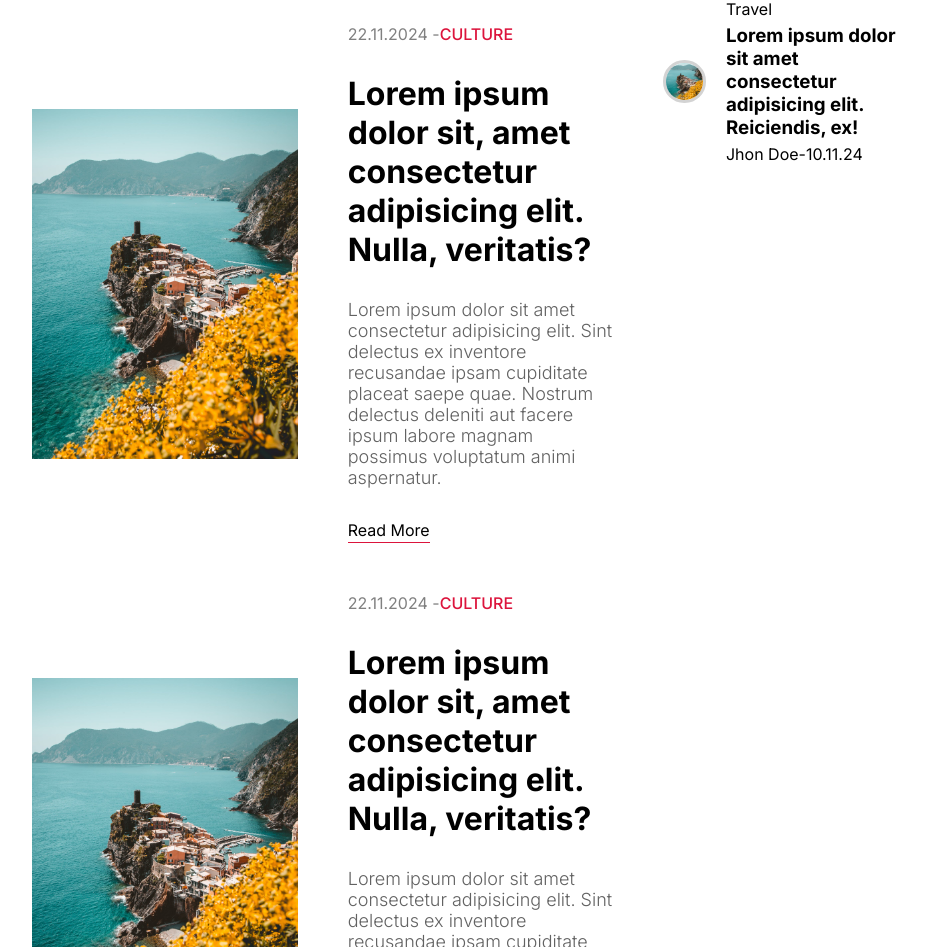
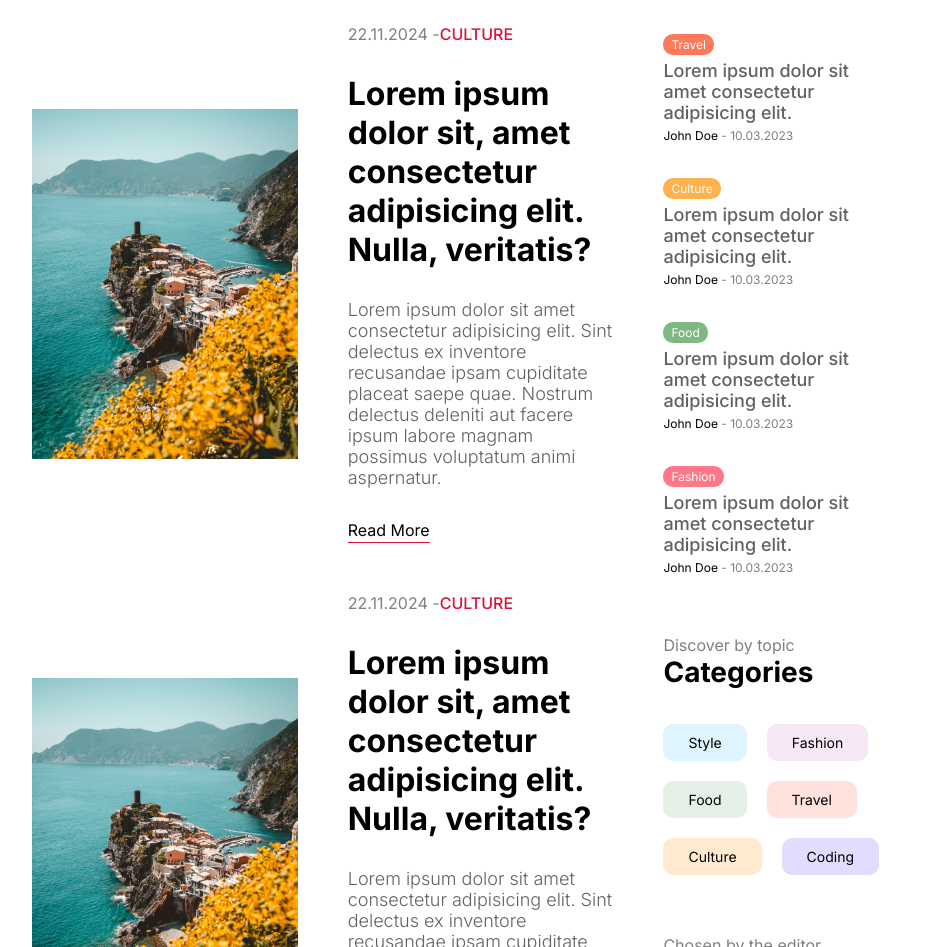
Before and after one commit to RakibMERNDev/rakib-blog, a Next.js app: page / in a window 1280 px wide. Shown: the part 1385-2332 px from the top of the page, without its empty margins (176-1103 px from the left). Built offline with nearby package versions, Linux system fonts and the light colour scheme.

Commit message:
Enhance Menu component with new layout, add MenuPosts and MenuCategories components, and update styles

```diff
--- a/src/components/Menu/Menu.jsx
+++ b/src/components/Menu/Menu.jsx
@@ -2,27 +2,23 @@
 import styles from "./menu.module.css";
 import Link from "next/link";
 import Image from "next/image";
+import MenuPosts from "../menuPosts/MenuPosts";
+import MenuCategories from "../menuCategories/MenuCategories";
 
 const Menu = () => {
-  return <div className={styles.container}>
-    <h2 className={styles.subtitle}>{"What's hot"}</h2>
-    <h1 className={styles.title}>Most Popular</h1>
-    <div className={styles.items}>
-      <Link href='' className={styles.item}>
-      <div className={styles.imageContainer}>
-        <Image src="/p1.jpeg" alt="" className={styles.image} fill/>
-      </div>
-      <div className={styles.textContainer}>
-        <span className={`${styles.category} ${styles.travel}`}>Travel</span>
-        <h3 className={styles.postTitle}>Lorem ipsum dolor sit amet consectetur adipisicing elit. Reiciendis, ex!</h3>
-        <div className={styles.detail}>
-          <span className={styles.username}>Jhon Doe</span>
-          <span className={styles.date}>-10.11.24</span>
-        </div>
-      </div>
-      </Link>
+  return (
+    <div className={styles.container}>
+      <h2 className={styles.subtitle}>{"What's hot"}</h2>
+      <h1 className={styles.title}>Most Popular</h1>
+      <MenuPosts withImage={false} />
+      <h2 className={styles.subtitle}>Discover by topic</h2>
+      <h1 className={styles.title}>Categories</h1>
+      <MenuCategories />
+      <h2 className={styles.subtitle}>Chosen by the editor</h2>
+      <h1 className={styles.title}>Editors Pick</h1>
+      <MenuPosts withImage={true} />
     </div>
-  </div>;
+  );
 };
 
 export default Menu;
--- a/src/components/Menu/menu.module.css
+++ b/src/components/Menu/menu.module.css
@@ -8,41 +8,13 @@
   font-size: 16px;
   font-weight: 400;
 }
-
 .title {
   font-size: 28px;
 }
 
-.items {
+
+@media screen and (max-width: 1024px) {
+  .container {
+    display: none;
+  }
 }
-
-.item {
-  display: flex;
-  align-items: center;
-  gap: 20px;
-}
-
-.imageContainer {
-  flex: 1;
-  aspect-ratio: 1/1;
-  position: relative;
-}
-
-.image {
-  border-radius: 50%;
-  border: 3px solid lightgray;
-  object-fit: cover;
-}
-
-.textContainer {
-  flex: 4;
-  display: flex;
-  flex-direction: column;
-  gap: 5px;
-}
-
-.postTile{
-    font-size: 18px;
-    font-weight: 500;
-    color: var(--softTextColor);
-}
--- /dev/null
+++ b/src/components/menuCategories/MenuCategories.jsx
@@ -0,0 +1,33 @@
+import Link from "next/link";
+import React from "react";
+import styles from "./menuCategories.module.css";
+
+const MenuCategories = () => {
+  return (
+    <div className={styles.categoryList}>
+      <Link
+        href="/blog?cat=style"
+        className={`${styles.categoryItem} ${styles.style}`}
+      >
+        Style
+      </Link>
+      <Link href="/blog" className={`${styles.categoryItem} ${styles.fashion}`}>
+        Fashion
+      </Link>
+      <Link href="/blog" className={`${styles.categoryItem} ${styles.food}`}>
+        Food
+      </Link>
+      <Link href="/blog" className={`${styles.categoryItem} ${styles.travel}`}>
+        Travel
+      </Link>
+      <Link href="/blog" className={`${styles.categoryItem} ${styles.culture}`}>
+        Culture
+      </Link>
+      <Link href="/blog" className={`${styles.categoryItem} ${styles.coding}`}>
+        Coding
+      </Link>
+    </div>
+  );
+};
+
+export default MenuCategories;
--- /dev/null
+++ b/src/components/menuCategories/menuCategories.module.css
@@ -0,0 +1,37 @@
+.categoryList {
+  margin-top: 35px;
+  margin-bottom: 60px;
+  display: flex;
+  flex-wrap: wrap;
+  gap: 20px;
+}
+
+.categoryItem {
+  padding: 10px 25px;
+  border-radius: 10px;
+  font-size: 14px;
+}
+
+.categoryItem.style {
+  background-color: #57c4ff31;
+}
+
+.categoryItem.fashion {
+  background-color: #da85c731;
+}
+
+.categoryItem.food {
+  background-color: #7fb88133;
+}
+
+.categoryItem.travel {
+  background-color: #ff795736;
+}
+
+.categoryItem.culture {
+  background-color: #ffb04f45;
+}
+
+.categoryItem.coding {
+  background-color: #5e4fff31;
+}
--- /dev/null
+++ b/src/components/menuPosts/MenuPosts.jsx
@@ -0,0 +1,85 @@
+import Image from "next/image";
+import Link from "next/link";
+import React from "react";
+import styles from "./menuPosts.module.css"
+
+const MenuPosts = ({ withImage }) => {
+  return (
+    <div className={styles.items}>
+      <Link href="/" className={styles.item}>
+        {withImage && (
+          <div className={styles.imageContainer}>
+            <Image src="/p1.jpeg" alt="" fill className={styles.image} />
+          </div>
+        )}
+        <div className={styles.textContainer}>
+          <span className={`${styles.category} ${styles.travel}`}>Travel</span>
+          <h3 className={styles.postTitle}>
+            Lorem ipsum dolor sit amet consectetur adipisicing elit.
+          </h3>
+          <div className={styles.detail}>
+            <span className={styles.username}>John Doe</span>
+            <span className={styles.date}> - 10.03.2023</span>
+          </div>
+        </div>
+      </Link>
+      <Link href="/" className={styles.item}>
+        {withImage && (
+          <div className={styles.imageContainer}>
+            <Image src="/p1.jpeg" alt="" fill className={styles.image} />
+          </div>
+        )}
+        <div className={styles.textContainer}>
+          <span className={`${styles.category} ${styles.culture}`}>
+            Culture
+          </span>
+          <h3 className={styles.postTitle}>
+            Lorem ipsum dolor sit amet consectetur adipisicing elit.
+          </h3>
+          <div className={styles.detail}>
+            <span className={styles.username}>John Doe</span>
+            <span className={styles.date}> - 10.03.2023</span>
+          </div>
+        </div>
+      </Link>
+      <Link href="/" className={styles.item}>
+        {withImage && (
+          <div className={styles.imageContainer}>
+            <Image src="/p1.jpeg" alt="" fill className={styles.image} />
+          </div>
+        )}
+        <div className={styles.textContainer}>
+          <span className={`${styles.category} ${styles.food}`}>Food</span>
+          <h3 className={styles.postTitle}>
+            Lorem ipsum dolor sit amet consectetur adipisicing elit.
+          </h3>
+          <div className={styles.detail}>
+            <span className={styles.username}>John Doe</span>
+            <span className={styles.date}> - 10.03.2023</span>
+          </div>
+        </div>
+      </Link>
+      <Link href="/" className={styles.item}>
+        {withImage && (
+          <div className={styles.imageContainer}>
+            <Image src="/p1.jpeg" alt="" fill className={styles.image} />
+          </div>
+        )}
+        <div className={styles.textContainer}>
+          <span className={`${styles.category} ${styles.fashion}`}>
+            Fashion
+          </span>
+          <h3 className={styles.postTitle}>
+            Lorem ipsum dolor sit amet consectetur adipisicing elit.
+          </h3>
+          <div className={styles.detail}>
+            <span className={styles.username}>John Doe</span>
+            <span className={styles.date}> - 10.03.2023</span>
+          </div>
+        </div>
+      </Link>
+    </div>
+  );
+};
+
+export default MenuPosts;
--- /dev/null
+++ b/src/components/menuPosts/menuPosts.module.css
@@ -0,0 +1,78 @@
+.items {
+  margin-top: 35px;
+  margin-bottom: 60px;
+  display: flex;
+  flex-direction: column;
+  gap: 35px;
+}
+
+.item {
+  display: flex;
+  align-items: center;
+  gap: 20px;
+}
+
+.imageContainer {
+  flex: 1;
+  aspect-ratio: 1/1;
+  position: relative;
+}
+
+.image {
+  border-radius: 50%;
+  border: 3px solid lightgray;
+  object-fit: cover;
+}
+
+.textContainer {
+  flex: 4;
+  display: flex;
+  flex-direction: column;
+  gap: 5px;
+}
+
+.category {
+  padding: 3px 8px;
+  border-radius: 10px;
+  font-size: 12px;
+  color: white;
+  width: max-content;
+}
+
+.category.travel {
+  background-color: #ff7857;
+}
+
+.culture {
+  background-color: #ffb14f;
+}
+
+.food {
+  background-color: #7fb881;
+}
+
+.fashion {
+  background-color: #ff7887;
+}
+
+.coding {
+  background-color: #775aec;
+}
+
+.style {
+  background-color: #789cff;
+}
+
+.postTitle {
+  font-size: 18px;
+  font-weight: 500;
+  color: var(--softTextColor);
+}
+
+.detail {
+  font-size: 12px;
+}
+
+.date {
+  color: gray;
+}
```
